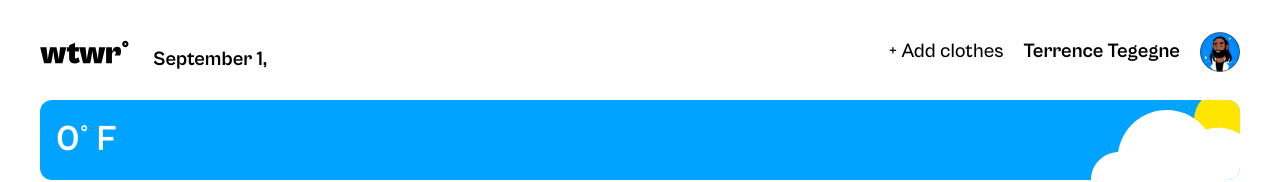
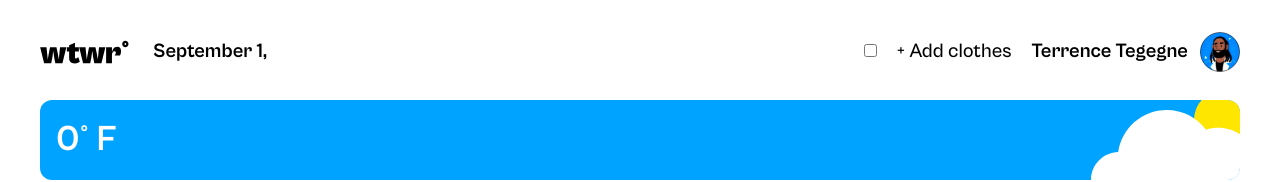
Before and after one commit to Evan-Boodoosingh/se_project_react, a React (Vite) app: page / in a window 1280 px wide. Shown: the top 182 px of the page. Built offline with nearby package versions, Linux system fonts and the light colour scheme; no server answers.

Commit message:
feat: implement ToggleSwitch component and update Header layout for improved structure

```diff
--- a/src/componets/Header/Header.css
+++ b/src/componets/Header/Header.css
@@ -3,9 +3,16 @@
   font-size: 20px;
   line-height: 24px;
   height: 40px;
+  justify-content: space-between;
 }
+
+.header__side {
+  display: flex;
+  align-items: center;
+}
+
 .header__btn {
-  margin-left: auto;
+  /* margin-left: auto; */
   margin-right: 20px;
   background-color: transparent;
   border: none;
@@ -26,7 +33,7 @@
 }
 .header__username {
   margin: 0;
-  margin-right: 20px;
+  margin-right: 12px;
   align-content: center;
 font-style: Bold;
 font-size: 20px;
--- a/src/componets/Header/Header.jsx
+++ b/src/componets/Header/Header.jsx
@@ -1,6 +1,8 @@
-import logo from '../../assets/logo.svg';
-import avatar from '../../assets/avatar.svg';
-import './Header.css';
+import logo from "../../assets/logo.svg";
+import avatar from "../../assets/avatar.svg";
+import "./Header.css";
+
+import ToggleSwitch from "../ToggleSwitch/ToggleSwitch";
 
 function Header({ handleAddClick, weatherData }) {
   const now = new Date();
@@ -11,6 +13,8 @@ const dateStr = now.toLocaleDateString("default", {
 
   return (
     <header className="header">
+      <div className="header__side">
+        {" "}
         <img src={logo} alt="Logo" className="header__logo" />
         <p className="header__place">
           <time className="header__datetime" dateTime={now}>
@@ -18,9 +22,16 @@ const dateStr = now.toLocaleDateString("default", {
           </time>
           , {weatherData.city}
         </p>
-     <button className="header__btn" onClick={handleAddClick}>+ Add clothes</button>
+      </div>
+      <div className="header__side">
+        {" "}
+        <ToggleSwitch />
+        <button className="header__btn" onClick={handleAddClick}>
+          + Add clothes
+        </button>
         <p className="header__username">Terrence Tegegne</p>
         <img src={avatar} alt="Avatar" className="header__avatar" />
+      </div>
     </header>
   );
 }
--- /dev/null
+++ b/src/componets/ToggleSwitch/ToggleSwitch.css
@@ -0,0 +1,3 @@
+.toggle-switch {
+    margin-right: 20px;
+}
--- /dev/null
+++ b/src/componets/ToggleSwitch/ToggleSwitch.jsx
@@ -0,0 +1,13 @@
+import "./ToggleSwitch.css";
+
+function ToggleSwitch() {
+    return (
+        <div className="toggle-switch">
+            <label className="toggle-switch__label">
+                <input type="checkbox" className="toggle-switch__checkbox" />
+            </label>
+        </div>
+    );
+}
+
+export default ToggleSwitch;
```
Lines whose indentation alone changed are shown as unchanged.
